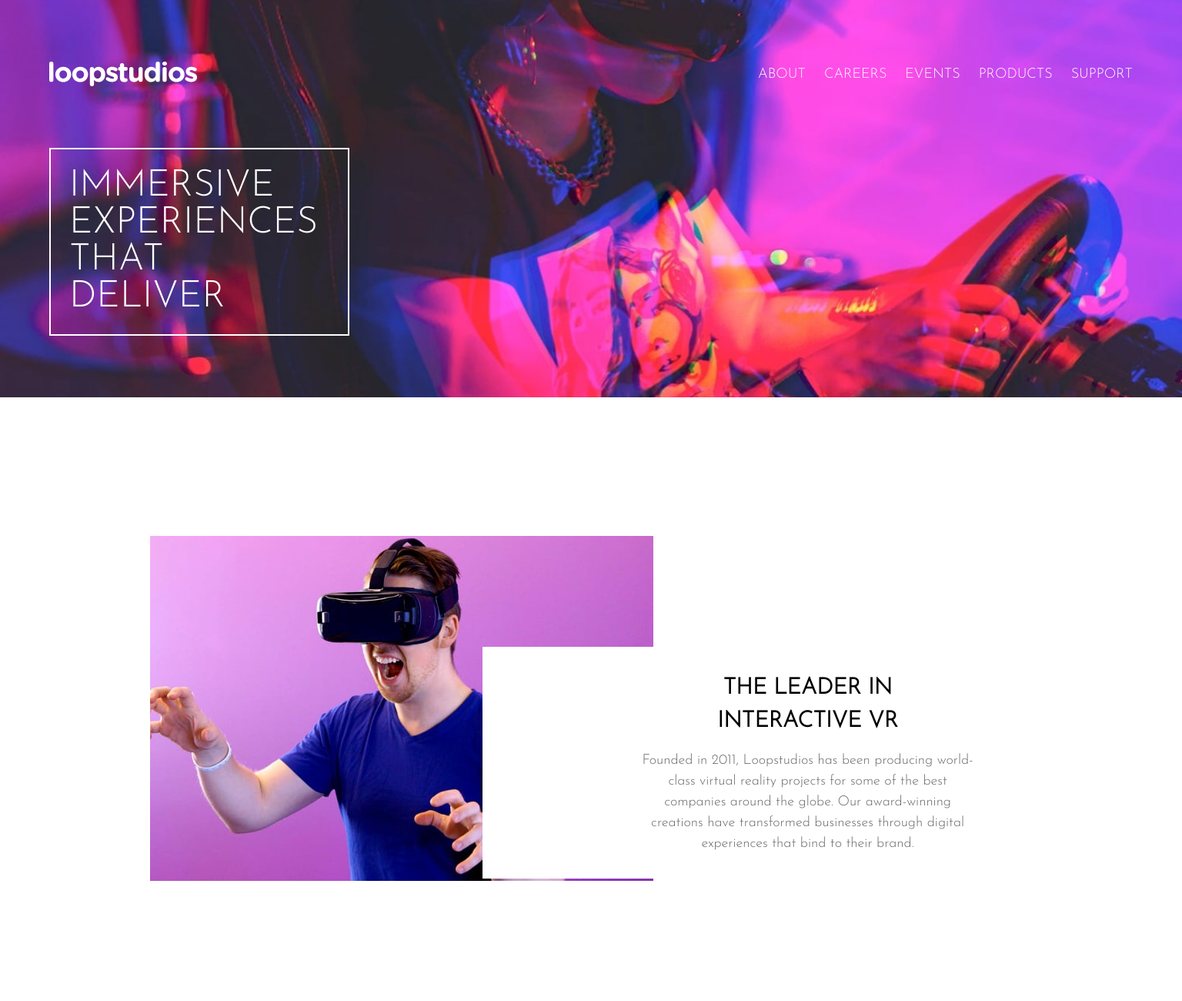
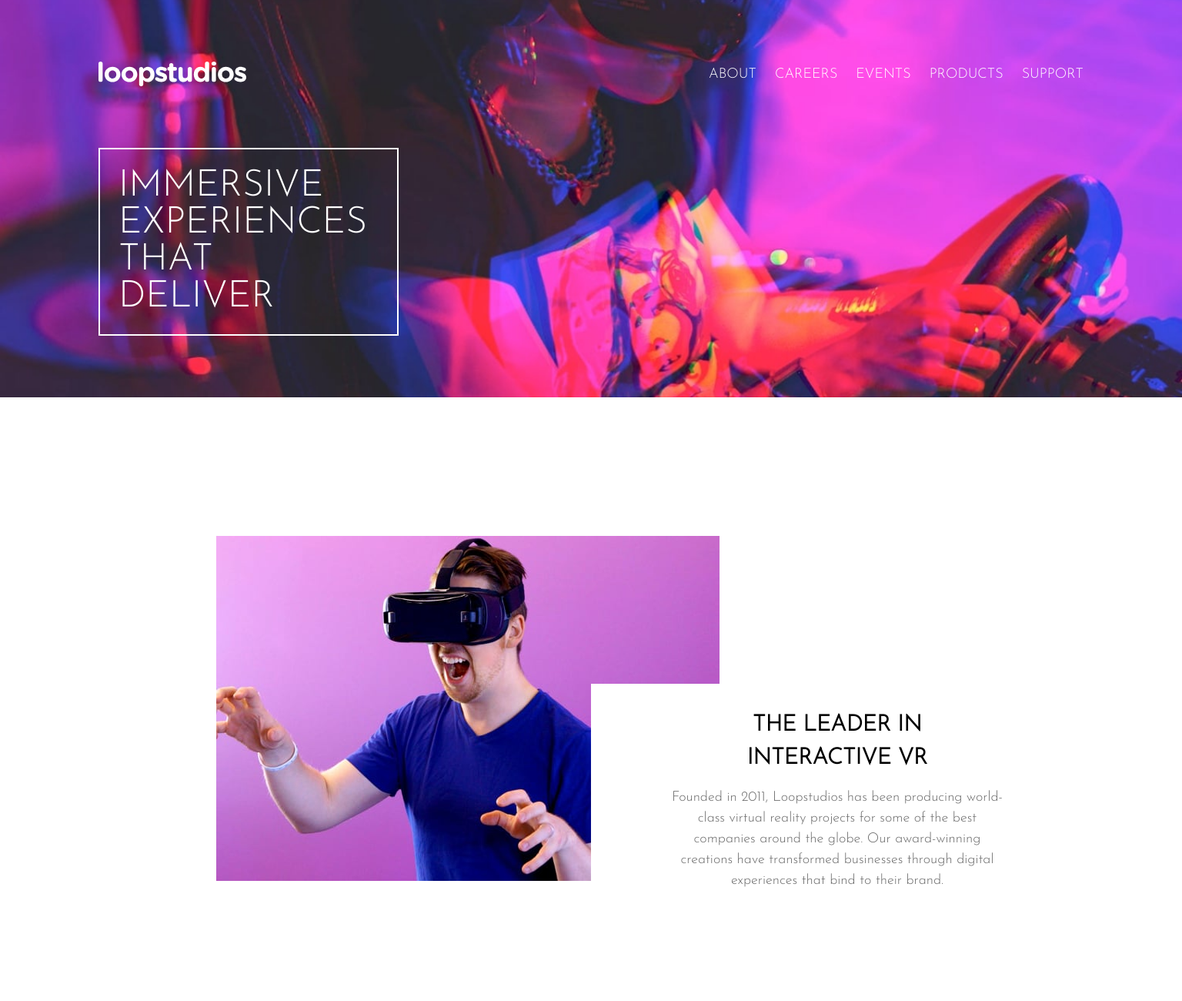
Before and after one commit to jjalbuenacabuyao/loopstudios-landing-page-main, a website: page index.html in a window 1536 px wide. Shown: the top 1300 px of the page at 77% size. Drawn offline with Linux system fonts and the light colour scheme.

Commit message:
Adjusted padding on the containers

```diff
--- a/src/scss/components/_navbar.scss
+++ b/src/scss/components/_navbar.scss
@@ -13,6 +13,10 @@
 
   @media screen and (min-width: 64em){
     padding-inline: 4rem;
+  }
+
+  @media screen and (min-width: 90em) {
+    padding-inline: 8rem;
   }
 
   &__logo,
--- a/src/scss/layout/_creations.scss
+++ b/src/scss/layout/_creations.scss
@@ -24,6 +24,10 @@
     padding-inline: 4rem;
   }
 
+  @media screen and (min-width: 90em) {
+    padding-inline: 8rem;
+  }
+
   h1 {
     text-align: center;
     font-size: 1.8rem;
--- a/src/scss/layout/_feature.scss
+++ b/src/scss/layout/_feature.scss
@@ -54,4 +54,15 @@
   @media screen and (min-width: 64em){
     padding-inline: 4rem;
   }
+
+  @media screen and (min-width: 90em) {
+    padding-inline: 8rem;
+    &__description {
+      width: 50%;
+      margin-block-start: 12rem;
+    }
+    &__illustration {
+      width: 75%;
+    }
+  }
 }
--- a/src/scss/layout/_hero.scss
+++ b/src/scss/layout/_hero.scss
@@ -32,6 +32,10 @@
       padding-inline: 4rem;
     }
 
+    @media screen and (min-width: 90em) {
+      padding-inline: 8rem;
+    }
+
 
     h1 {
       max-width: 20.4375rem;
```
Also changed, not shown: src/css/style.css, 1 other file.
